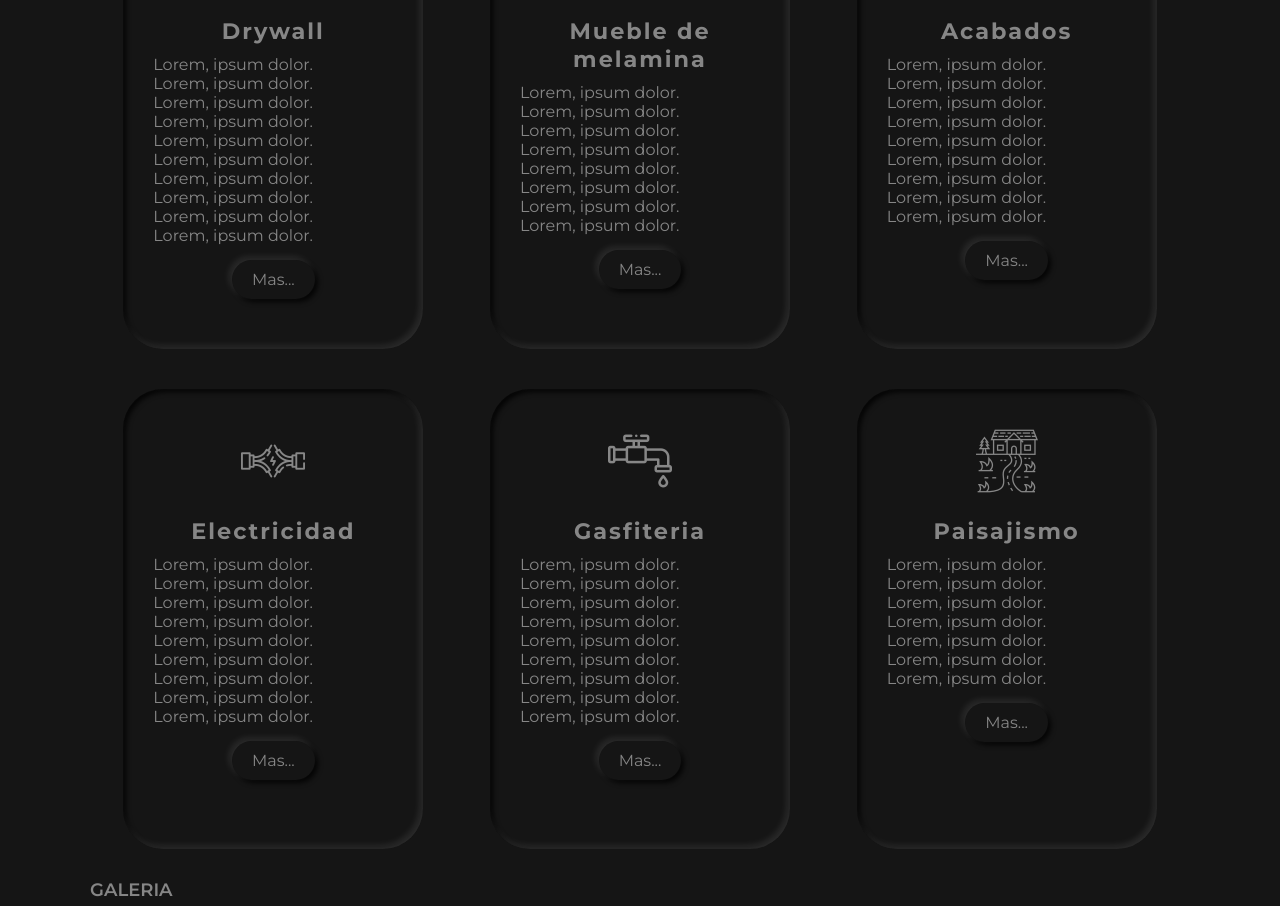
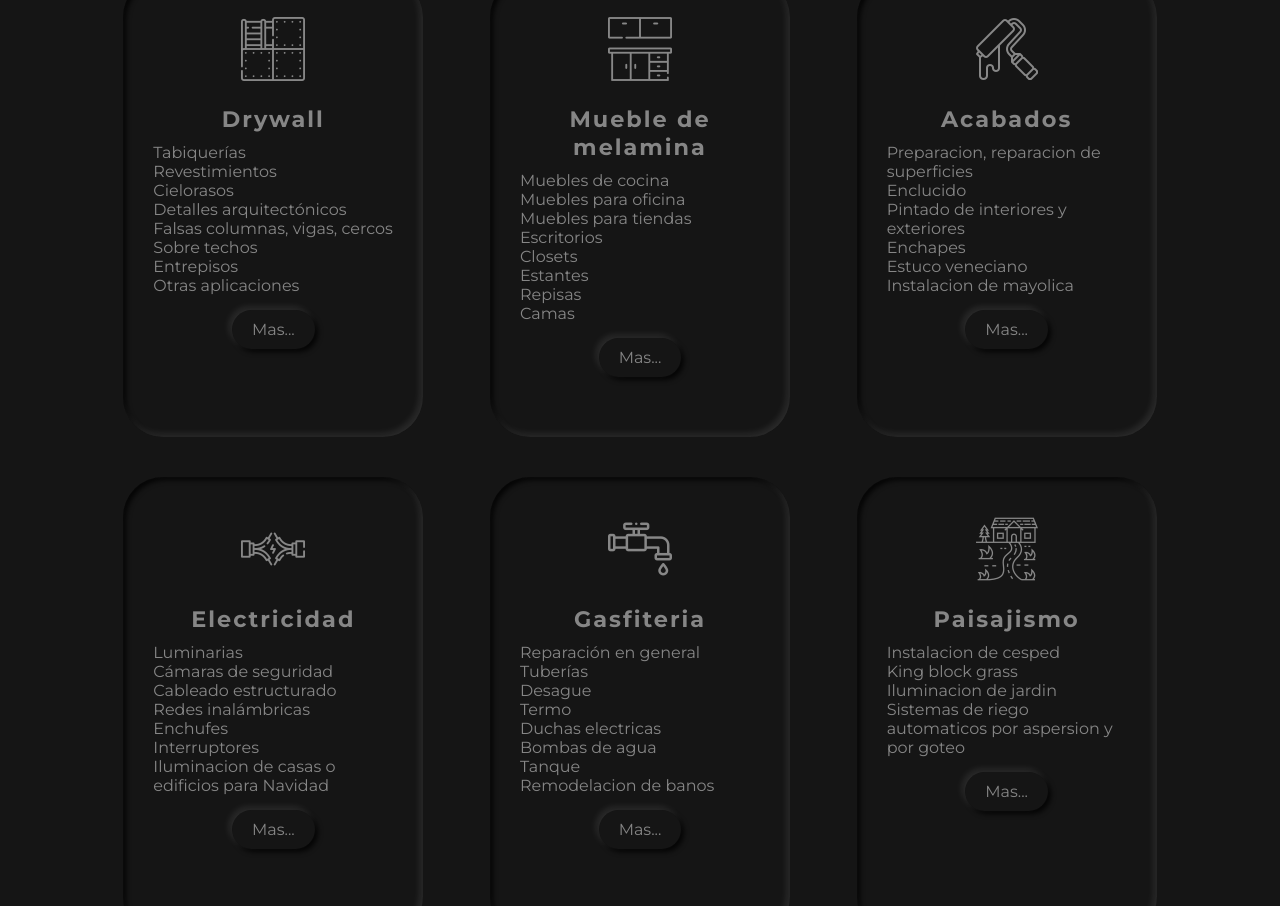
Before and after one commit to bondarin87/sersolutions, a plain HTML site: page index.html in a window 1280 px wide. Shown: the part 1159-2065 px from the top of the page. Drawn offline with nearby package versions, Linux system fonts and the light colour scheme.

Commit message:
Update index.html

```diff
--- a/index.html
+++ b/index.html
@@ -107,7 +107,13 @@
    <h2 class="about" id="about">Nosotros</h2>
   </div>
    <section  class="swiper">  <!-- Swiper -->
-    <div class="nosotros">Lorem ipsum dolor sit amet consectetur adipisicing elit. Nam modi ut porro possimus in labore impedit ratione tempore fugiat, maiores laboriosam quasi sed amet enim reprehenderit magni consequatur sit id temporibus. Praesentium accusantium saepe laborum enim! Inventore dolore modi at provident culpa explicabo doloribus dolor dolores voluptates doloremque magnam ex eius quas nulla reprehenderit quidem, quis quam id veniam enim quisquam, cumque exercitationem laborum fugit! Illo eaque rerum perferendis incidunt consequatur animi reprehenderit distinctio. Ipsa ratione excepturi similique iste sunt iure incidunt dicta accusamus reiciendis hic, quo voluptatibus sit, neque nobis quia sed voluptate nihil, consectetur in animi laudantium. Quasi?</div>
+    <div class="nosotros">¡Saludos!
+      Somos un equipo de especialistas en el rubro de servicios generales. Trabajamos en la industria de la construcción y contamos con una experiencia de más de 10 años, y realmente disfrutamos lo que hacemos.
+      Como parte de un equipo técnico experimentado y capacitado en el área de la construcción y servicios generales tenemos una gran cantidad de proyectos realizados exitosamente, tales como construcción de techos, paredes y ornamentos en drywall, también acabados interiores y exteriores, horizontales y verticales, así como muebles de melanina, instalaciones eléctricas y de gasfitería, sistemas de riego automáticos, etc.
+      El conocimiento y experiencia obtenidos por nuestros profesionales son una ventaja, no solo para resolver problemas, sino también para prevenirlos. Por lo que realmente entendemos todos los aspectos y amplitud del tema.
+      Hemos aprendido mucho trabajando y apoyando a nuestros clientes a lo largo de estos años y les hemos brindado lo que siempre han buscado: experiencia, eficiencia, continuidad y valor.
+      Es nuestro orgullo poner atención a detalle, ser diligentes, puntuales y operar con integridad.
+      Estamos agradecidos por su tiempo y estaremos entusiasmados por brindarles nuestros servicios.</div>
 </section>
 
 
@@ -127,16 +133,14 @@
               </div>
               <div class="contentBx">
                     <h2>Drywall</h2>
-                    <p>Lorem, ipsum dolor. <br>
-                      Lorem, ipsum dolor. <br>
-                      Lorem, ipsum dolor. <br>
-                        Lorem, ipsum dolor. <br>
-                        Lorem, ipsum dolor. <br>
-                      Lorem, ipsum dolor. <br>
-                      Lorem, ipsum dolor. <br>
-                      Lorem, ipsum dolor. <br>
-                      Lorem, ipsum dolor.<br>
-                      Lorem, ipsum dolor.
+                    <p>Tabiquerías <br>
+                      Revestimientos<br>
+                      Cielorasos<br>
+                      Detalles arquitectónicos<br>
+                      Falsas columnas, vigas, cercos<br>
+                      Sobre techos<br>
+                      Entrepisos<br>
+                      Otras aplicaciones<br>
                      </p>
                     <a href="#services" onclick="toggle3()"><span>Mas...</span></a>
               </div>
@@ -149,14 +153,15 @@
                     <h2>Mueble de melamina</h2>
 
                         <p>
-                        Lorem, ipsum dolor. <br>
-                        Lorem, ipsum dolor.<br>
-                        Lorem, ipsum dolor.<br>
-                        Lorem, ipsum dolor.<br>
-                        Lorem, ipsum dolor.<br>
-                        Lorem, ipsum dolor.<br>
-                        Lorem, ipsum dolor.<br>
-                        Lorem, ipsum dolor.<br>
+                          Muebles de cocina <br>
+                          Muebles para oficina<br>
+                          Muebles para tiendas <br>
+                          Escritorios<br>
+                          Closets <br>
+                          Estantes<br>
+                          Repisas<br>
+                          Camas<br>
+
                       </p>
                     <a href="#lighting" onclick="toggle1()"><span>Mas...</span></a>
               </div>
@@ -170,15 +175,13 @@
                 <h2>Acabados</h2>
 
                     <p>
-                      Lorem, ipsum dolor.<br>
-                      Lorem, ipsum dolor.<br>
-                      Lorem, ipsum dolor.<br>
-                      Lorem, ipsum dolor.<br>
-                      Lorem, ipsum dolor.<br>
-                      Lorem, ipsum dolor.<br>
-                      Lorem, ipsum dolor.<br>
-                      Lorem, ipsum dolor.<br>
-                      Lorem, ipsum dolor.<br>
+                      Preparacion, reparacion de superficies<br>
+                      Enclucido<br>
+                      Pintado de interiores y exteriores<br>
+                      Enchapes<br>
+                      Estuco veneciano<br>
+                      Instalacion de mayolica<br>
+
                   </p>
                 <a href="#lighting" onclick="toggle1()"><span>Mas...</span></a>
           </div>
@@ -192,15 +195,15 @@
                     <h2>Electricidad</h2>
 
                         <p>
-                          Lorem, ipsum dolor.<br>
-                          Lorem, ipsum dolor.<br>
-                          Lorem, ipsum dolor.<br>
-                          Lorem, ipsum dolor.<br>
-                          Lorem, ipsum dolor.<br>
-                          Lorem, ipsum dolor.<br>
-                          Lorem, ipsum dolor.<br>
-                          Lorem, ipsum dolor.<br>
-                          Lorem, ipsum dolor.<br></p>
+                          Luminarias <br>
+                          Cámaras de seguridad<br>
+                          Cableado estructurado <br>
+                          Redes inalámbricas<br>
+                          Enchufes<br>
+                          Interruptores<br>
+                          Iluminacion de casas o edificios para Navidad
+
+                        </p>
                     <a href="#video" onclick="toggle2()"><span>Mas...</span></a>
               </div>
         </div>
@@ -213,15 +216,15 @@
                 <h2>Gasfiteria</h2>
 
                     <p>
-                      Lorem, ipsum dolor.<br>
-                      Lorem, ipsum dolor.<br>
-                      Lorem, ipsum dolor.<br>
-                      Lorem, ipsum dolor.<br>
-                      Lorem, ipsum dolor.<br>
-                      Lorem, ipsum dolor.<br>
-                      Lorem, ipsum dolor.<br>
-                      Lorem, ipsum dolor.<br>
-                      Lorem, ipsum dolor.<br></p>
+                      Reparación en general<br>
+                      Tuberías<br>
+                      Desague<br>
+                      Termo<br>
+                      Duchas electricas <br>
+                      Bombas de agua<br>
+                      Tanque<br>
+                      Remodelacion de banos<br>
+                      </p>
                 <a href="#video" onclick="toggle2()"><span>Mas...</span></a>
           </div>
     </div>
@@ -234,13 +237,11 @@
             <h2>Paisajismo</h2>
 
                 <p>
-                  Lorem, ipsum dolor.<br>
-                  Lorem, ipsum dolor.<br>
-                  Lorem, ipsum dolor.<br>
-                  Lorem, ipsum dolor.<br>
-                  Lorem, ipsum dolor.<br>
-                  Lorem, ipsum dolor.<br>
-                  Lorem, ipsum dolor.<br>
+                  Instalacion de cesped<br>
+                  King block grass<br>
+                  Iluminacion de jardin <br>
+                  Sistemas de riego automaticos por aspersion y por goteo <br>
+
                   </p>
             <a href="#video" onclick="toggle2()"><span>Mas...</span></a>
       </div>
@@ -264,6 +265,10 @@
           <div class="swiper-slide swiper-slide2"><img src="foto/foto5.jpg" alt=""></div>
           <div class="swiper-slide swiper-slide2"><img src="foto/foto6.jpg" alt=""></div>
           <div class="swiper-slide swiper-slide2"><img src="foto/foto7.jpg" alt=""></div>
+          <div class="swiper-slide swiper-slide2"><img src="foto/foto8.jpg" alt=""></div>
+          <div class="swiper-slide swiper-slide2"><img src="foto/foto9.jpg" alt=""></div>
+          <div class="swiper-slide swiper-slide2"><img src="foto/foto10.jpg" alt=""></div>
+          <div class="swiper-slide swiper-slide2"><img src="foto/foto11.jpg" alt=""></div>
         </div>
         <!-- Add Pagination -->
         <div class="swiper-pagination"></div>
@@ -311,7 +316,7 @@
               <div class="left box">
                   <h2 class="">Redes sociales</h2>
                  <div class="footer__content">
-                     <p>Lorem ipsum dolor sit amet consectetur adipisicing elit. In error, maiores expedita necessitatibus eveniet amet eligendi quis maxime dolor nihil!</p>
+                     <p>Nos gusta la comunicación. Escuchar, dialogar, compartir opiniones. Puede ponerse en contacto con nosotros por el medio que más guste. Estaremos encantados de asesorarle, atenderle y brindarle la mejor solución.</p>
                      <div class="social">
                          <a href="https://www.facebook.com/sistemapoliva"><span class="fab fa-facebook-f"></span></a>
                          <a href="#"><span class="fab fa-twitter"></span></a>
```
